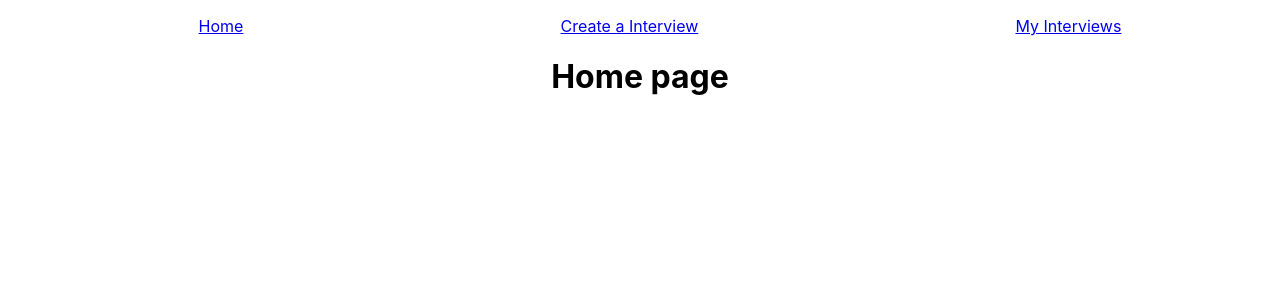
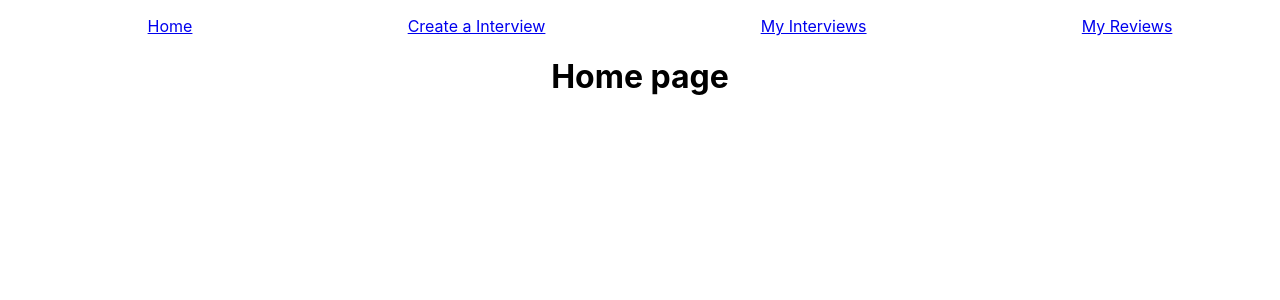
Before and after one commit to WhitnyNicole/job-search-react-redux, a React (Create React App) app: page / in a window 1280 px wide. Shown: the top 300 px of the page. Built offline with nearby package versions, Linux system fonts and the light colour scheme; no server answers.

Commit message:
add link to reviews

```diff
--- a/src/components/Navbar.js
+++ b/src/components/Navbar.js
@@ -25,6 +25,9 @@ const Navbar = () => (
         <li>
           <Link to="/interviews">My Interviews</Link>
         </li>
+        <li>
+          <Link to="/reviews">My Reviews</Link>
+        </li>
       </ul>
     </nav>
   </StyledNav>
```
